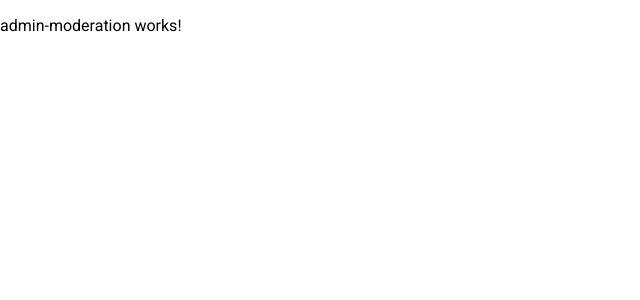
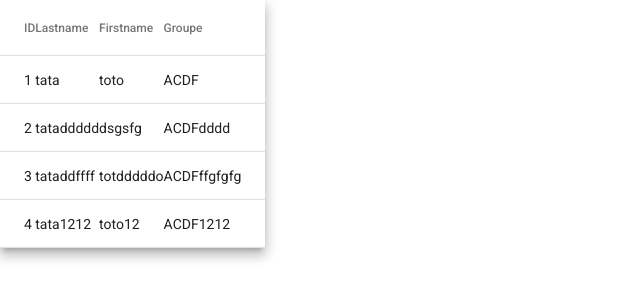
Before and after one commit to Lithium14/superDevApp, an Angular app: page /admin/moderation in a window 1280 px wide. Shown: the top 300 px of the page, without its empty margins (0-640 px from the left). Built offline with nearby package versions, Linux system fonts and the light colour scheme.

Commit message:
add form c && display users

```diff
--- a/src/app/pages/admin-moderation/admin-moderation.component.html
+++ b/src/app/pages/admin-moderation/admin-moderation.component.html
@@ -1 +1,30 @@
-<p>admin-moderation works!</p>
+<table mat-table [dataSource]="users" class="mat-elevation-z8">
+
+  <!--- Note that these columns can be defined in any order.
+        The actual rendered columns are set as a property on the row definition" -->
+
+  <ng-container matColumnDef="id">
+    <th mat-header-cell *matHeaderCellDef> ID </th>
+    <td mat-cell *matCellDef="let user"> {{user.id}} </td>
+  </ng-container>
+  <!-- firstName Column -->
+  <ng-container matColumnDef="firstName">
+    <th mat-header-cell *matHeaderCellDef> Firstname </th>
+    <td mat-cell *matCellDef="let user"> {{user.firstName}} </td>
+  </ng-container>
+
+  <!-- lastname Column -->
+  <ng-container matColumnDef="lastName">
+    <th mat-header-cell *matHeaderCellDef> Lastname </th>
+    <td mat-cell *matCellDef="let user"> {{user.lastName}} </td>
+  </ng-container>
+
+  <!-- groupe Column -->
+  <ng-container matColumnDef="groupe">
+    <th mat-header-cell *matHeaderCellDef> Groupe </th>
+    <td mat-cell *matCellDef="let user"> {{user.groupe}} </td>
+  </ng-container>
+
+  <tr mat-header-row *matHeaderRowDef="displayedColumns"></tr>
+  <tr mat-row *matRowDef="let row; columns: displayedColumns;"></tr>
+</table>
--- a/src/app/pages/admin-moderation/admin-moderation.component.ts
+++ b/src/app/pages/admin-moderation/admin-moderation.component.ts
@@ -1,4 +1,7 @@
 import { Component, OnInit } from '@angular/core';
+import { Subscription } from 'rxjs';
+import { UsersService } from 'src/app/shared/services/users.service';
+import { Users } from '../../shared/models/users';
 
 @Component({
   selector: 'app-admin-moderation',
@@ -7,9 +10,29 @@ import { Component, OnInit } from '@angular/core';
 })
 export class AdminModerationComponent implements OnInit {
 
-  constructor() { }
+  users: Users[] = [];
+  usersSubscription: Subscription;
+  constructor(private userService: UsersService) { }
+
+  displayedColumns: string[] = [
+    'id',
+    'lastName',
+    'firstName',
+    'groupe',
+];
+
 
   ngOnInit() {
+
+    this.usersSubscription = this.userService.userSubject.subscribe((data: Users[]) => {
+      this.users = data;
+    });
+
+    this.userService.emitUsers();
   }
 
+
+  ngOnDestroy(): void {
+    this.usersSubscription.unsubscribe();
+  }
 }
--- /dev/null
+++ b/src/app/pages/admin-user-form/admin-user-form.component.html
@@ -0,0 +1 @@
+<p>admin-user-form works!</p>
--- /dev/null
+++ b/src/app/pages/admin-user-form/admin-user-form.component.ts
@@ -0,0 +1,15 @@
+import { Component, OnInit } from '@angular/core';
+
+@Component({
+  selector: 'app-admin-user-form',
+  templateUrl: './admin-user-form.component.html',
+  styleUrls: ['./admin-user-form.component.scss']
+})
+export class AdminUserFormComponent implements OnInit {
+
+  constructor() { }
+
+  ngOnInit() {
+  }
+
+}
--- a/src/app/shared/services/users.service.ts
+++ b/src/app/shared/services/users.service.ts
@@ -1,10 +1,47 @@
+import { HttpClient } from '@angular/common/http';
 import { Injectable } from '@angular/core';
-import { HttpClient } from '@angular/common/http';
+import { Subject } from 'rxjs';
+import { Users } from '../models/users';
+
 
 @Injectable({
   providedIn: 'root'
 })
 export class UsersService {
 
+  userSubject = new Subject<any[]>();
+
+  users: Users[] = [
+    {
+      id: 1,
+      firstName: 'toto',
+      lastName: 'tata',
+      groupe: 'ACDF'
+    },
+    {
+      id: 2,
+      firstName: 'dsgsfg',
+      lastName: 'tataddddd',
+      groupe: 'ACDFdddd'
+    },
+    {
+      id: 3,
+      firstName: 'totdddddo',
+      lastName: 'tataddffff',
+      groupe: 'ACDFffgfgfg'
+    },
+    {
+      id: 4,
+      firstName: 'toto12',
+      lastName: 'tata1212',
+      groupe: 'ACDF1212'
+    },
+  ];
+
   constructor(private http: HttpClient) { }
+
+  emitUsers() {
+    this.userSubject.next(this.users);
+  }
+
 }
```
Also changed, not shown: src/app/app.module.ts (+8 -1 lines), src/app/material/material.module.ts (added, +17 -0 lines), src/app/pages/admin-user-form/admin-user-form.component.scss (added), 1 other file (tests, documents, lock files or other folders).
